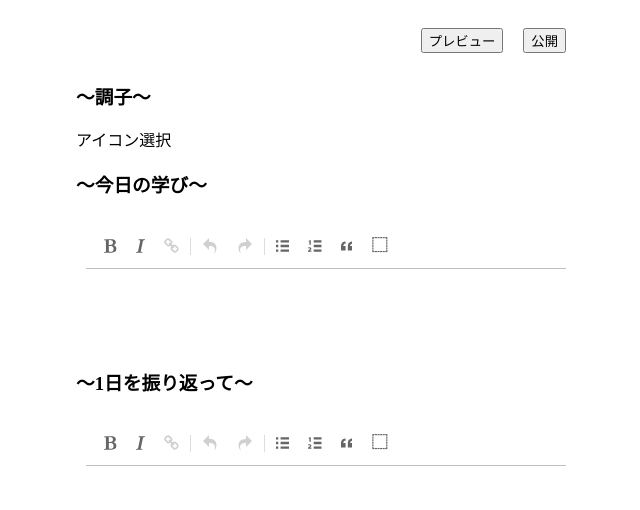
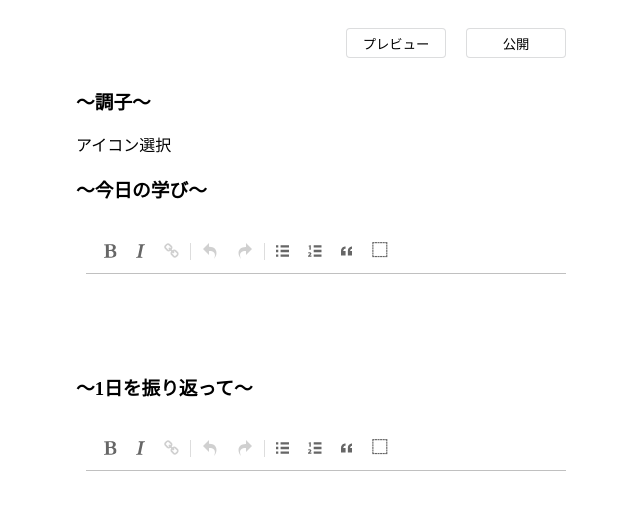
Before and after one commit to ryu-0729/baseball-note-demo, a Next.js app: page / in a window 1280 px wide. Shown: the top 510 px of the page, without its empty margins (314-954 px from the left). Built offline with nearby package versions, Linux system fonts and the light colour scheme.

Commit message:
fix: Correction of button layout

```diff
--- a/src/styles/Home.module.css
+++ b/src/styles/Home.module.css
@@ -12,6 +12,11 @@
 
 .headerContents button {
   margin: 10px;
+  background-color: #fff;
+  border: 1px solid #08131A24;
+  border-radius: 4px;
+  width: 100px;
+  height: 30px;
 }
 
 .description {
```
